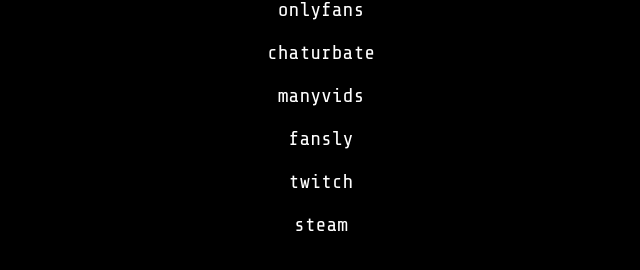
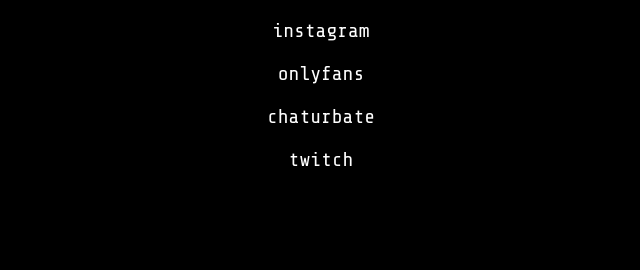
Before and after one commit to TikusTawnly/impitis, a plain HTML site: page index.html in a window 1280 px wide. Shown: the part 338-608 px from the top of the page, without its empty margins (319-959 px from the left). Drawn offline with nearby package versions, Linux system fonts and the light colour scheme.

Commit message:
Update index.html

```diff
--- a/index.html
+++ b/index.html
@@ -27,10 +27,10 @@
         <a href="https://www.instagram.com/impitis.love/" class="button">instagram</a>
         <a href="https://onlyfans.com/impitis" class="button">onlyfans</a>
         <a href="https://chaturbate.com/impitis/" class="button">chaturbate</a>
-        <a href="https://www.manyvids.com/Feed/impitis/1005194600/" class="button">manyvids</a>
-        <a href="https://fansly.com/impitis" class="button">fansly</a>
+<!--         <a href="https://www.manyvids.com/Feed/impitis/1005194600/" class="button">manyvids</a> -->
+<!--         <a href="https://fansly.com/impitis" class="button">fansly</a> -->
         <a href="https://twitch.tv/impitis" class="button">twitch</a>
-        <a href="https://steamcommunity.com/id/impitis/" class="button">steam</a>
+<!--         <a href="https://steamcommunity.com/id/impitis/" class="button">steam</a> -->
 <!--         <a href="https://twitter.com/impitis" class="button">twitter</a> -->
 
 <!--         <a href="https://www.pornhub.com/model/impitis" class="button">phub</a> -->
```
